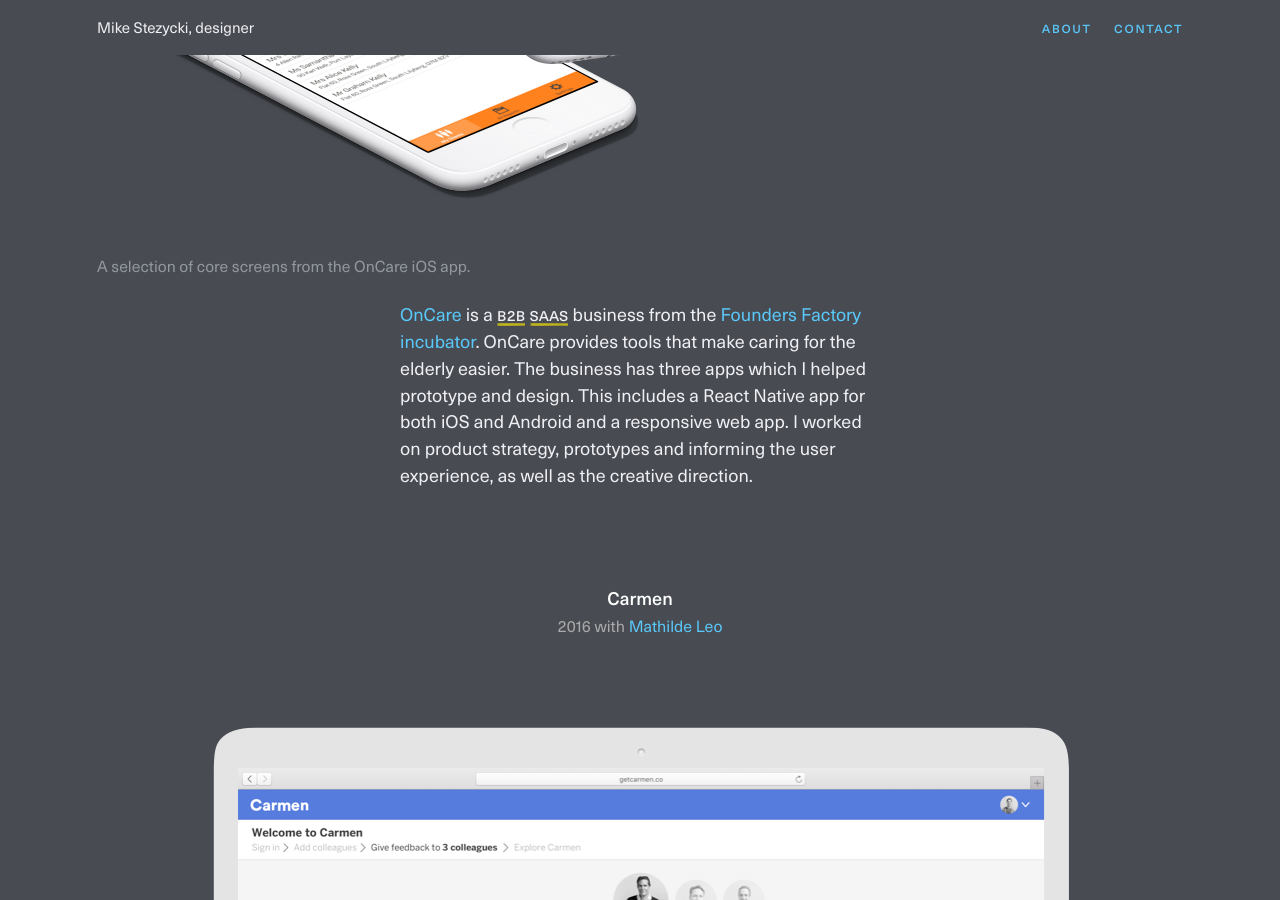
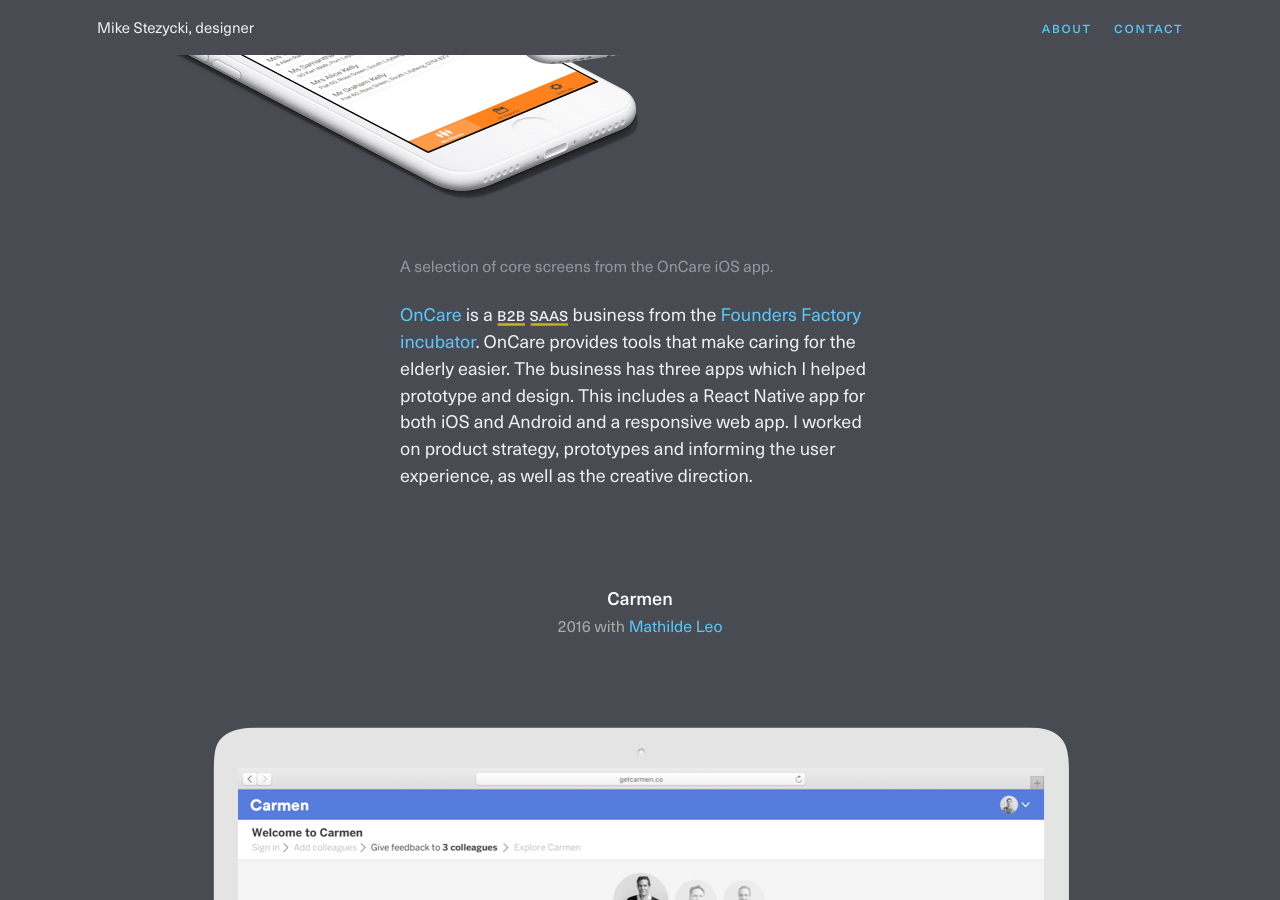
Before and after one commit to mr-stezz/mr-stezz.github.io, a Jekyll site: the page built from index.html, in a window 1280 px wide and 900 px high, scrolled down 1677 px. Built offline with Jekyll 4.4.1, drawn with Linux system fonts in a browser that asks for light colours.

Commit message:
Add text col classes to figcaptions

```diff
--- a/_includes/_projects.carmen.html
+++ b/_includes/_projects.carmen.html
@@ -4,7 +4,7 @@
 
   <figure class="gallery">
     <img src="assets/img/content/carmen-onboarding.png" srcset="assets/img/content/carmen-onboarding.png 1x,assets/img/content/carmen-onboarding@2x.png 2x" alt="A macbook pro displays the onboarding process." loading="lazy">
-    <figcaption>During onboarding, you're asked to give feedback to at least 3 colleagues who share the same email domain.</figcaption>
+    <figcaption class="text-col">During onboarding, you're asked to give feedback to at least 3 colleagues who share the same email domain.</figcaption>
   </figure>
 
   <p class="text-col">Carmen&mdash;now known as <a href="http://www.getfrisbee.com" title="frisbee, the continuous feedback platform, helping employees and organisations grow, every day.">Frisbee</a>&mdash;is a web based peer-to-peer workplace feedback tool from the <a href="https://foundersfactory.com/portfolio/">Founders Factory incubator</a>. My involvement included prototyping early ideas, sitting in user interviews to find out needs for getting direct, actionable and empathetic feedback and designing the UI for the web app.</p>
--- a/_includes/_projects.oncare.html
+++ b/_includes/_projects.oncare.html
@@ -3,7 +3,7 @@
   <p class="heading  page-subtitle  t--center">2016&mdash;2017 with <a href="https://twitter.com/alistairsbrain" title="Alistair Cohen's Twitter profile">Alistair Cohen</a></p>
   <figure class="gallery">
     <img src="assets/img/content/oncare-showcase.png" srcset="assets/img/content/oncare-showcase.png 1x,assets/img/content/oncare-showcase@2x.png 2x" alt="Four iPhone 6 devices laid out depicting from right to left, 'my clients' view, a 'client profile' view, a 'checked in' view and 'all reports' view." loading="auto">
-    <figcaption>A selection of core screens from the OnCare iOS app.</figcaption>
+    <figcaption class="text-col">A selection of core screens from the OnCare iOS app.</figcaption>
   </figure>
   <p class="text-col"><a href="http://www.weareoncare.com" title="We save care agencies time and money by replacing paper records with a simple app, help to boost CQC ratings, and keep families closer to their loved ones' care.">OnCare</a> is a <abbr title="Business-to-Business">B2B</abbr> <abbr title="Software as a Service">SaaS</abbr> business from the <a href="https://foundersfactory.com/portfolio/">Founders Factory incubator</a>. OnCare provides tools that make caring for the elderly easier. The business has three apps which I helped prototype and design. This includes a React Native app for both iOS and Android and a responsive web app. I worked on product strategy, prototypes and informing the user experience, as well as the creative direction.</p>
 </section>
--- a/_includes/_projects.state.html
+++ b/_includes/_projects.state.html
@@ -3,7 +3,7 @@
   <p class="heading  page-subtitle  t--center">2014&mdash;2015 with <a href="https://www.linkedin.com/in/alexnako" title="Nako's LinkedIn profile">Alex Nako</a></p>
   <figure class="gallery">
     <img src="assets/img/content/state-iphone-feature.png" srcset="assets/img/content/state-iphone-feature.png 1x,assets/img/content/state-iphone-feature@2x.png 2x" alt="Three iPhone 6 devices appear alongside eachother displaying the home feed, a topic and a user profile." loading="lazy">
-    <figcaption>Home feed showing top content from your network, a topic and a user profile as they appear on iOS.</figcaption>
+    <figcaption class="text-col">Home feed showing top content from your network, a topic and a user profile as they appear on iOS.</figcaption>
   </figure>
   <p class="text-col">State, the world’s global opinion network. Tag your opinions and let the world know what you think through structured analysis. Build friendships with people who think similarly, or have healthy debates with people who think different. I worked on refreshing the iOS and Android apps and helped redesign and launch the new responsive web app.</p>
 </section>
--- a/_includes/_projects.wonderpl.html
+++ b/_includes/_projects.wonderpl.html
@@ -3,13 +3,13 @@
   <p class="heading  page-subtitle  t--center">2014 with <a href="https://twitter.com/fffabs" title="Fab's Twitter profile">Fabio Basile</a> and <a href="https://twitter.com/ryanAmurphy" title="RyRy's Twitter profile">Ryan Murphy</a></p>
   <figure class="gallery">
     <img src="assets/img/content/wonder-showcase.png" srcset="assets/img/content/wonder-showcase.png 1x,assets/img/content/wonder-showcase@2x.png 2x" alt="Two iPad devices appear on top of eachother displaying a profile and home feed." loading="lazy">
-    <figcaption>Profile and home feed as they appear on iPad.</figcaption>
+    <figcaption class="text-col">Profile and home feed as they appear on iPad.</figcaption>
     <img src="assets/img/content/wonder-shots.png" srcset="assets/img/content/wonder-shots.png 1x,assets/img/content/wonder-shots@2x.png 2x" alt="Three iPhone SE devices appearing alongside eachother displaying the home feed, a video player and explore view." loading="lazy">
-    <figcaption>Home feed, video player overlay views and Explore view that appears on a mobile iOS device.</figcaption>
+    <figcaption class="text-col">Home feed, video player overlay views and Explore view that appears on a mobile iOS device.</figcaption>
   </figure>
   <p class="text-col">Wonder Place was a premium video mobile service for iOS. It boasted curated videos in categories like creativity, health and wellness among others. I worked on improving the UX and UI for the iOS app as well as a new monetisation feature. I also worked on the front-end for a new web based video project management app aiming to improve relationships between indie movie makers and studios.</p>
   <figure class="gallery">
     <img src="assets/img/content/romeo-showcase.png" srcset="assets/img/content/romeo-showcase.png 1x,assets/img/content/romeo-showcase@2x.png 2x" alt="Three Macbook Pro's appear alongside eachother displaying the collaboration view, wonder transfer view and an edit video view." loading="lazy">
-    <figcaption>Collaboration, Wonder Transfer and the edit video views in Romeo.</figcaption>
+    <figcaption class="text-col">Collaboration, Wonder Transfer and the edit video views in Romeo.</figcaption>
   </figure>
 </section>
```
